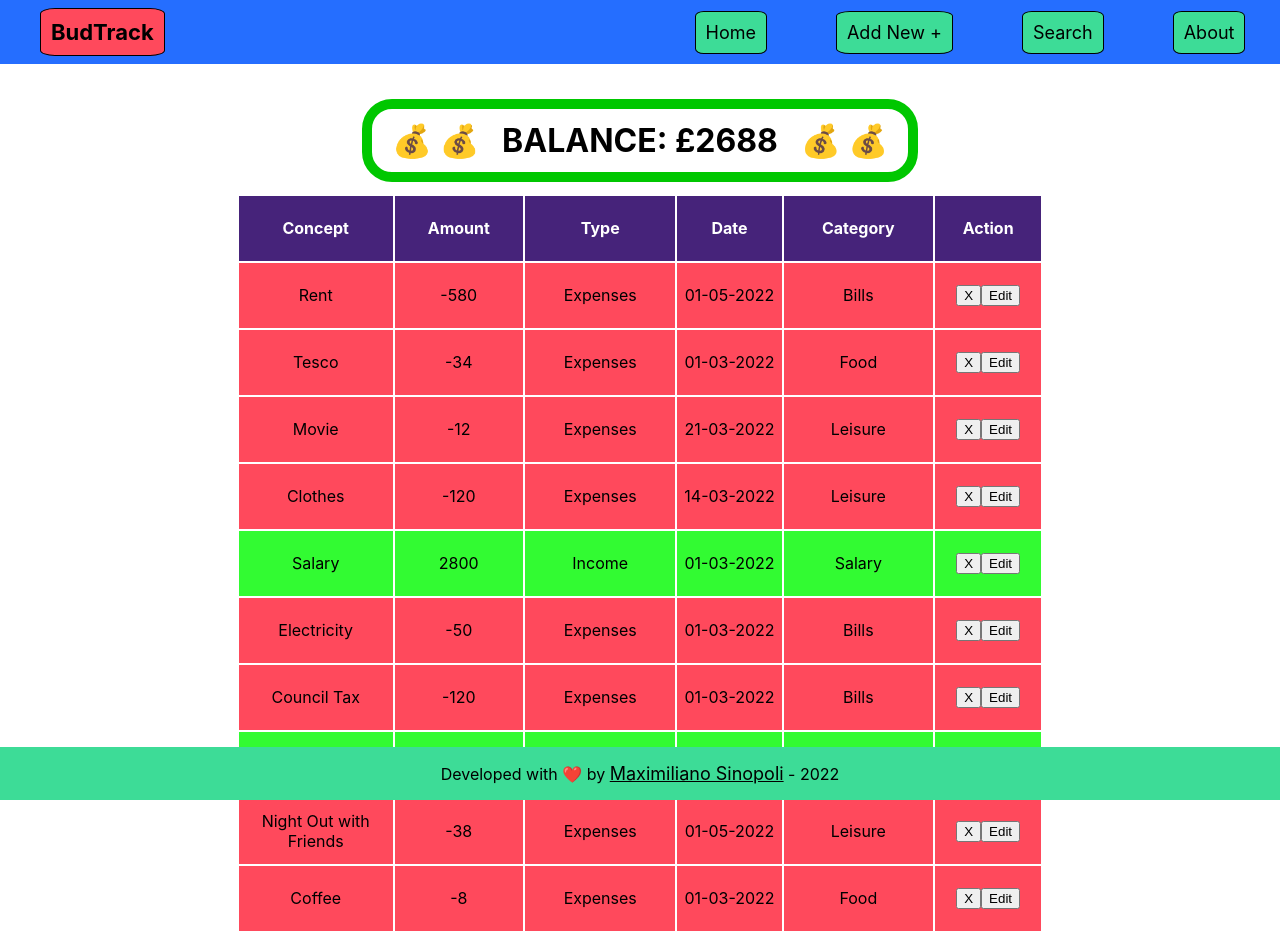
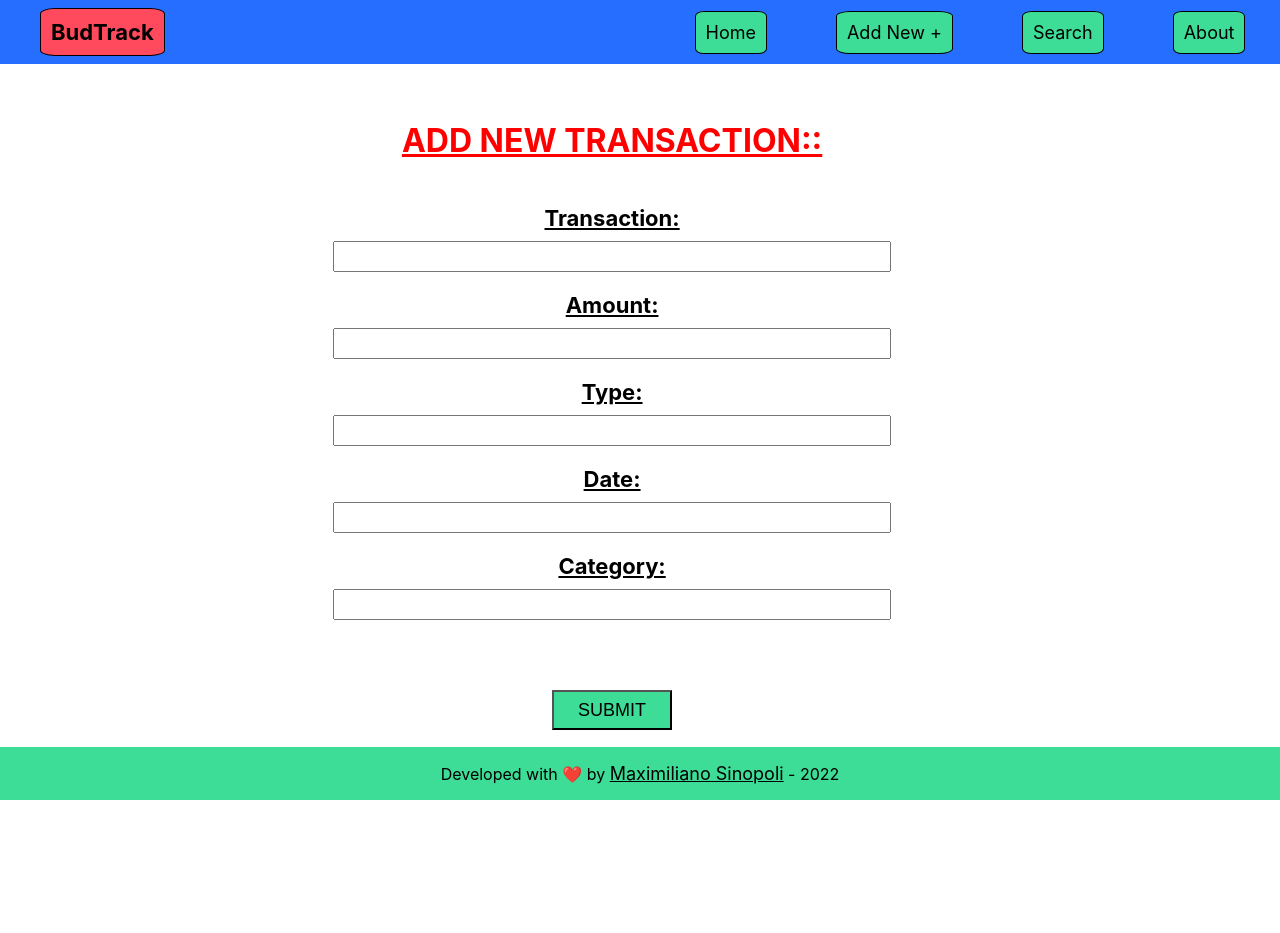
Before and after one commit to maximilianosinopoli/alkemy-challenge-full, a React (Create React App) app in the folder client/: page / in a window 1280 px wide. After the commit the page ends 830 px from the top, so only its background shows below. Built offline with nearby package versions, Linux system fonts and the light colour scheme.

Commit message:
Form to add new transaction added

```diff
--- a/client/src/App.js
+++ b/client/src/App.js
@@ -2,6 +2,7 @@ import './index.css';
 import Header from './components/header';
 import Balance from './components/balance';
 import Footer from './components/footer';
+import Form from './components/form';
 
 
 function App() {
@@ -9,8 +10,10 @@ function App() {
   return (
     <div className='container'>
        <Header />
-       <Balance />
+       {/* <Balance /> */}
+        <Form />
        <Footer />
+
     </div>
   )
 }
--- a/client/src/components/balance.js
+++ b/client/src/components/balance.js
@@ -12,6 +12,14 @@ last10.map((item) => {
 })
 
 let balanceStyle = (balance > 0 ? 'green' : 'red')
+
+function deleteTransaction(item) {
+    console.log('Delete transaction:', item.id)
+}
+
+function editTransaction(item) {
+    console.log('Edit transaction:', item.id)
+}
 
     return (
         <div className='content'>
@@ -36,8 +44,16 @@ let balanceStyle = (balance > 0 ? 'green' : 'red')
                     <th>Action</th>
                 </tr>
                     {last10.map((item, index) => {
-                        return <Transaction item={item.item} price={item.price} type={item.type} date={item.date} category={item.category} key={index} style={(item.type === 'Income' ? 'entry' : 'egress')}
-
+                        return <Transaction
+                            deleteTransaction={() => deleteTransaction(item)}
+                            editTransaction={() => editTransaction(item)}
+                            item={item.item}
+                            price={item.price}
+                            type={item.type}
+                            date={item.date}
+                            category={item.category}
+                            key={item.id}
+                            style={(item.type === 'Income' ? 'entry' : 'egress')}
                         />
                     })}
                 </tbody>
--- /dev/null
+++ b/client/src/components/form.js
@@ -0,0 +1,24 @@
+import React from 'react'
+
+function Form() {
+    return <div className='form-container'>
+
+       <form action="" className='form'>
+       <h1 className='form-heading'>ADD NEW TRANSACTION::</h1>
+           <label for="">Transaction:</label>
+           <input type="text" /> <br></br>
+           <label for="">Amount:</label>
+           <input type="text" /> <br></br>
+           <label for="">Type:</label>
+           <input type="text" /> <br></br>
+           <label for="">Date:</label>
+           <input type="text" /> <br></br>
+           <label for="">Category:</label>
+           <input type="text" /> <br></br>
+           <button>SUBMIT</button>
+       </form>
+
+    </div>
+}
+
+export default Form
--- a/client/src/components/transaction.js
+++ b/client/src/components/transaction.js
@@ -1,6 +1,6 @@
 import React from 'react'
 
-function Transaction({item, price, category, type, date, style}) {
+function Transaction({item, price, category, type, date, style, deleteTransaction, editTransaction}) {
 
     return (
                 <tr className={style}>
@@ -9,7 +9,10 @@ function Transaction({item, price, category, type, date, style}) {
                     <td>{type}</td>
                     <td>{date}</td>
                     <td>{category}</td>
-                    <td><button type="">X</button><button type="">Edit</button></td>
+                    <td>
+                        <button type="" onClick={deleteTransaction}>X</button>
+                        <button type="" onClick={editTransaction}>Edit</button>
+                    </td>
 
                 </tr>
     )
--- a/client/src/data.js
+++ b/client/src/data.js
@@ -1,82 +1,82 @@
 const data = [
-    {
+    {   id: 1,
         item: 'Rent',
         price: -580,
         date: '01-05-2022',
         type: 'Expenses',
         category: 'Bills'
     },
-    {
+    {   id: 2,
         item: 'Tesco',
         price: -34,
         date: '01-03-2022',
         type: 'Expenses',
         category: 'Food'
     },
-    {
+    {   id: 3,
         item: 'Movie',
-        price: -12,
+        price: -12000,
         date: '21-03-2022',
         type: 'Expenses',
         category: 'Leisure'
     },
-    {
+    {   id: 4,
         item: 'Clothes',
         price: -120,
         date: '14-03-2022',
         type: 'Expenses',
         category: 'Leisure'
     },
-    {
+    {   id: 5,
         item: 'Salary',
         price: 2800,
         date: '01-03-2022',
         type: 'Income',
         category: 'Salary'
     },
-    {
+    {   id: 6,
         item: 'Electricity',
         price: -50,
         date: '01-03-2022',
         type: 'Expenses',
         category: 'Bills'
     },
-    {
+    {   id: 7,
         item: 'Council Tax',
         price: -120,
         date: '01-03-2022',
         type: 'Expenses',
         category: 'Bills'
     },
-    {
+    {   id: 8,
         item: 'Freelance Job',
         price: 850,
         date: '01-03-2022',
         type: 'Income',
         category: 'Salary'
     },
-    {
+    {   id: 9,
         item: 'Night Out with Friends',
         price: -38,
         date: '01-05-2022',
         type: 'Expenses',
         category: 'Leisure'
     },
-    {
+    {   id: 10,
         item: 'Coffee',
         price: -8,
         date: '01-03-2022',
         type: 'Expenses',
         category: 'Food'
     },
-    {
+    {   id: 11,
         item: 'Lunch',
         price: -12,
         date: '01-03-2022',
         type: 'Expenses',
         category: 'Food'
     },
-    {
+    {   id: 12,
         item: 'Present for Mary',
         price: -50,
         date: '01-03-2022',
--- a/client/src/index.css
+++ b/client/src/index.css
@@ -148,3 +148,41 @@ tr {
   border-radius: 30px;
   border: 10px red solid;
 }
+
+.form {
+  margin-top: 100px;
+  margin-bottom: 100px;
+  display: flex;
+  align-items: center;
+  justify-content: center;
+  flex-direction: column;
+  min-height: 70vh;
+  width: 90%;
+}
+
+input {
+  height: 25px;
+  width: 550px;
+}
+
+button {
+  height: 40px;
+  width: 120px;
+  background-color: #3ddc97;
+  cursor: pointer;
+  font-size: 18px;
+  margin-top: 50px;
+}
+
+label {
+  font-weight: bold;
+  font-size: 22px;
+  margin-bottom: 10px;
+  text-decoration: underline;
+}
+
+.form-heading {
+  color: red;
+  margin-bottom: 45px;
+  text-decoration: underline;
+}
```
